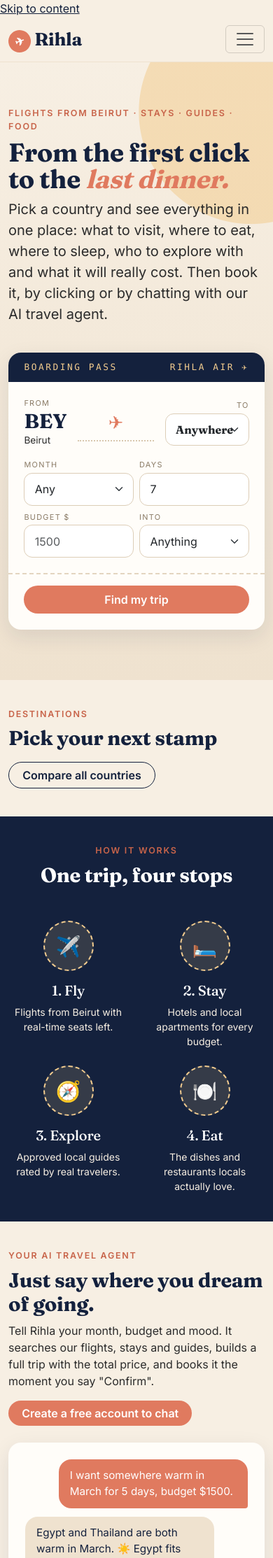
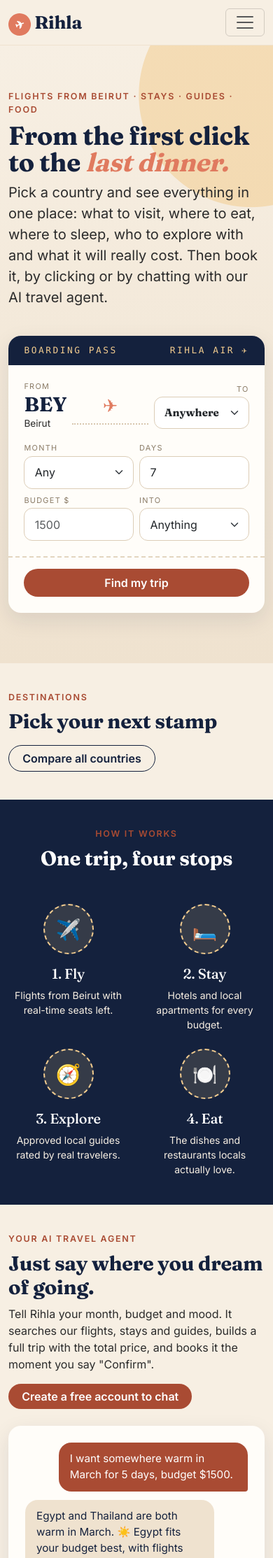
Before and after one commit to web446/rihla, a Flask app: page / in a window 390 px wide. Shown: the top 2227 px of the page at 70% size. Run offline with Flask 3, Linux system fonts and the light colour scheme.

Commit message:
Improve colour contrast and focus styles
Darker terracotta and olive behind white text to meet WCAG AA (4.5:1),
visible keyboard focus rings, room for the chat button above the
footer, and a fix for the destination picker clipping on phones.

Co-Authored-By: Claude Opus 5.5 <noreply@anthropic.com>

```diff
--- a/static/css/style.css
+++ b/static/css/style.css
@@ -8,9 +8,9 @@
   --sand: #F7EFE3;         /* warm page background */
   --sand-deep: #EFE2CF;
   --terracotta: #E07A5F;   /* primary buttons */
-  --terracotta-dark: #C8644A;
+  --terracotta-dark: #A94B33;   /* 5.6:1 with white text, 4.9:1 on sand (WCAG AA) */
   --olive: #81B29A;        /* success / confirmed */
-  --olive-dark: #5F9278;
+  --olive-dark: #4C7A63;        /* 4.9:1 with white text (WCAG AA) */
   --saffron: #F2CC8F;      /* stars, highlights */
   --charcoal: #2B2B2B;     /* body text */
   --paper: #FFFDF9;        /* cards */
@@ -45,10 +45,10 @@ a:hover { color: var(--ink); }
   padding-left: 1.2rem;
   padding-right: 1.2rem;
 }
-.btn-terracotta { background: var(--terracotta); color: #fff; border: 0; }
-.btn-terracotta:hover, .btn-terracotta:focus { background: var(--terracotta-dark); color: #fff; }
+.btn-terracotta { background: var(--terracotta-dark); color: #fff; border: 0; }
+.btn-terracotta:hover, .btn-terracotta:focus { background: #8F3E29; color: #fff; }
 .btn-olive { background: var(--olive-dark); color: #fff; border: 0; }
-.btn-olive:hover, .btn-olive:focus { background: #4c7a63; color: #fff; }
+.btn-olive:hover, .btn-olive:focus { background: #3D6551; color: #fff; }
 .btn-outline-ink { border: 1.5px solid var(--ink); color: var(--ink); background: transparent; }
 .btn-outline-ink:hover { background: var(--ink); color: var(--sand); }
 
@@ -125,10 +125,6 @@ a:hover { color: var(--ink); }
 }
 
 /* ---------- Generic cards ---------- */
-.placeholder-card {
-  background: var(--paper); border-radius: var(--radius); box-shadow: var(--shadow);
-  padding: 3rem; border-left: 8px solid var(--saffron);
-}
 .error-stamp {
   display: inline-grid; place-items: center;
   width: 9rem; height: 9rem; border-radius: 50%;
@@ -247,7 +243,7 @@ a:hover { color: var(--ink); }
 /* AI teaser chat */
 .chat-demo { background: var(--paper); border-radius: var(--radius); padding: 1.5rem; box-shadow: var(--shadow); display: grid; gap: .8rem; }
 .bubble { max-width: 85%; padding: .75rem 1rem; border-radius: 18px; font-size: .95rem; }
-.bubble-user { justify-self: end; background: var(--terracotta); color: #fff; border-bottom-right-radius: 4px; }
+.bubble-user { justify-self: end; background: var(--terracotta-dark); color: #fff; border-bottom-right-radius: 4px; }
 .bubble-agent { justify-self: start; background: var(--sand-deep); color: var(--ink); border-bottom-left-radius: 4px; }
 
 /* ==========================================================================
@@ -379,7 +375,7 @@ a:hover { color: var(--ink); }
    ========================================================================== */
 .basket-badge {
   display: inline-grid; place-items: center; min-width: 1.3rem; height: 1.3rem; padding: 0 .3rem;
-  border-radius: 999px; background: var(--terracotta); color: #fff; font-size: .72rem; font-weight: 700;
+  border-radius: 999px; background: var(--terracotta-dark); color: #fff; font-size: .72rem; font-weight: 700;
 }
 .add-form { display: flex; align-items: center; gap: .4rem; flex-wrap: wrap; }
 .qty { width: 4.2rem; text-align: center; border-radius: 10px; padding: .3rem .4rem; }
@@ -526,7 +522,7 @@ a:hover { color: var(--ink); }
 .chat-row { display: flex; flex-direction: column; gap: .4rem; }
 .chat-bubble { max-width: 88%; padding: .6rem .85rem; border-radius: 16px; font-size: .92rem; line-height: 1.4; }
 .chat-user { align-items: flex-end; }
-.chat-user .chat-bubble { background: var(--terracotta); color: #fff; border-bottom-right-radius: 4px; }
+.chat-user .chat-bubble { background: var(--terracotta-dark); color: #fff; border-bottom-right-radius: 4px; }
 .chat-assistant .chat-bubble { background: var(--paper); color: var(--ink); border-bottom-left-radius: 4px; border: 1px solid #EFE3D2; }
 .chat-notice { align-self: center; font-size: .8rem; background: #F8DCD4; color: #7A2E1C; padding: .35rem .8rem; border-radius: 999px; text-align: center; }
 .chat-typing .chat-bubble { display: flex; gap: .25rem; padding: .8rem 1rem; }
@@ -553,9 +549,9 @@ a:hover { color: var(--ink); }
 .chat-card-link { font-size: .78rem; }
 .chat-card-btn {
   margin-top: .4rem; border: 0; border-radius: 999px; padding: .3rem .8rem; align-self: flex-start;
-  background: var(--terracotta); color: #fff; font-weight: 600; font-size: .78rem;
+  background: var(--terracotta-dark); color: #fff; font-weight: 600; font-size: .78rem;
 }
-.chat-card-btn:hover { background: var(--terracotta-dark); }
+.chat-card-btn:hover { background: #8F3E29; }
 
 /* Booking summary = mini boarding pass */
 .chat-summary {
@@ -583,7 +579,7 @@ a:hover { color: var(--ink); }
 .chat-form { display: flex; gap: .5rem; padding: .7rem; border-top: 1px solid var(--sand-deep); background: var(--paper); }
 .chat-form input { flex: 1; border: 1.5px solid #DCCDB7; border-radius: 999px; padding: .55rem 1rem; font-size: .92rem; background: var(--sand); }
 .chat-form input:focus { outline: none; border-color: var(--terracotta); }
-.chat-send { width: 2.6rem; height: 2.6rem; border-radius: 50%; border: 0; background: var(--terracotta); color: #fff; }
+.chat-send { width: 2.6rem; height: 2.6rem; border-radius: 50%; border: 0; background: var(--terracotta-dark); color: #fff; }
 
 @media (max-width: 576px) {
   .chat { right: .75rem; bottom: .75rem; }
@@ -597,8 +593,53 @@ a:hover { color: var(--ink); }
   *, *::before, *::after { animation: none !important; transition: none !important; }
 }
 
-/* ---------- Footer ---------- */
-.rihla-footer { background: var(--ink); color: var(--sand); padding: 1.5rem 0; margin-top: 3rem; }
+/* ==========================================================================
+   Polish: footer, navigation state, flashes, focus, reveal animation
+   ========================================================================== */
+.rihla-footer { background: var(--ink); color: rgba(247, 239, 227, .85); padding: 3rem 0 5.5rem; /* room for the chat button */ margin-top: 4rem; font-size: .92rem; }
+.footer-logo { color: #fff; text-decoration: none; font-size: 1.5rem; }
+.footer-logo:hover { color: var(--saffron); }
+.footer-title { font-family: var(--font-body); font-size: .75rem; font-weight: 600; text-transform: uppercase; letter-spacing: .14em; color: var(--saffron); margin-bottom: .8rem; }
+.footer-links { list-style: none; padding: 0; margin: 0; display: grid; gap: .4rem; }
+.footer-links a { color: var(--sand); text-decoration: none; }
+.footer-links a:hover { color: var(--saffron); text-decoration: underline; }
+.footer-bottom {
+  display: flex; flex-wrap: wrap; justify-content: space-between; gap: .5rem;
+  margin-top: 2.5rem; padding-top: 1.2rem; border-top: 1px solid rgba(247, 239, 227, .15); font-size: .8rem; opacity: .75;
+}
+
+/* Current page in the menu */
+.rihla-nav .nav-link.active { color: var(--terracotta-dark); font-weight: 600; position: relative; }
+@media (min-width: 992px) {
+  .rihla-nav .nav-link.active::after {
+    content: ""; position: absolute; left: .5rem; right: .5rem; bottom: .1rem;
+    height: 2px; border-radius: 2px; background: var(--terracotta);
+  }
+}
+
+/* "Skip to content" link: hidden until a keyboard user tabs to it */
+.skip-link {
+  position: absolute; left: 1rem; top: -3rem; z-index: 2000;
+  background: var(--ink); color: #fff; padding: .5rem 1rem; border-radius: 0 0 10px 10px; transition: top .2s;
+}
+.skip-link:focus { top: 0; color: #fff; }
+main:focus { outline: none; }
+
+/* Clear focus ring for keyboard navigation (not shown on mouse clicks) */
+a:focus-visible, button:focus-visible, .btn:focus-visible, select:focus-visible, input:focus-visible, textarea:focus-visible {
+  outline: 3px solid var(--terracotta); outline-offset: 2px; box-shadow: none;
+}
+
+/* Flash messages in the brand colours */
+.flash-stack .alert { border: 0; border-radius: 14px; border-left: 6px solid; box-shadow: 0 4px 14px rgba(20, 33, 61, .08); }
+.flash-stack .alert-success { background: #E4EFE9; color: #2F5D48; border-left-color: var(--olive-dark); }
+.flash-stack .alert-info    { background: #E6ECF5; color: var(--ink); border-left-color: var(--ink); }
+.flash-stack .alert-warning { background: #FCE7C3; color: #6B4A00; border-left-color: #E3A72F; }
+.flash-stack .alert-danger  { background: #F8DCD4; color: #7A2E1C; border-left-color: var(--terracotta-dark); }
+
+/* Fade-in on scroll (main.js adds .reveal, then .is-visible) */
+.reveal { opacity: 0; transform: translateY(18px); transition: opacity .6s ease, transform .6s ease; }
+.reveal.is-visible { opacity: 1; transform: none; }
 
 /* ---------- Phones ---------- */
 @media (max-width: 767px) {
@@ -615,7 +656,8 @@ a:hover { color: var(--ink); }
 @media (max-width: 576px) {
   .section { padding-top: 2.5rem; padding-bottom: 2.5rem; }
   .bp-code { font-size: 1.8rem; }
-  .bp-select { min-width: 7.5rem; font-size: 1rem; }
+  .bp-select { min-width: 0; width: 8.5rem; font-size: .95rem; padding-right: 2rem; }
+  .bp-route { gap: .5rem; }
   .hero-stamp { width: 4.2rem; height: 5rem; font-size: 2rem; }
   .country-hero.poster {  /* small sun in the top corner so it never covers the name */
     background-image:
@@ -626,5 +668,4 @@ a:hover { color: var(--ink); }
   .back-link { margin-bottom: 2rem; }
   .auth-wrap { padding: 1rem 0; }
   .auth-form { padding: 1.5rem; }
-  .placeholder-card { padding: 1.75rem; }
 }
```
